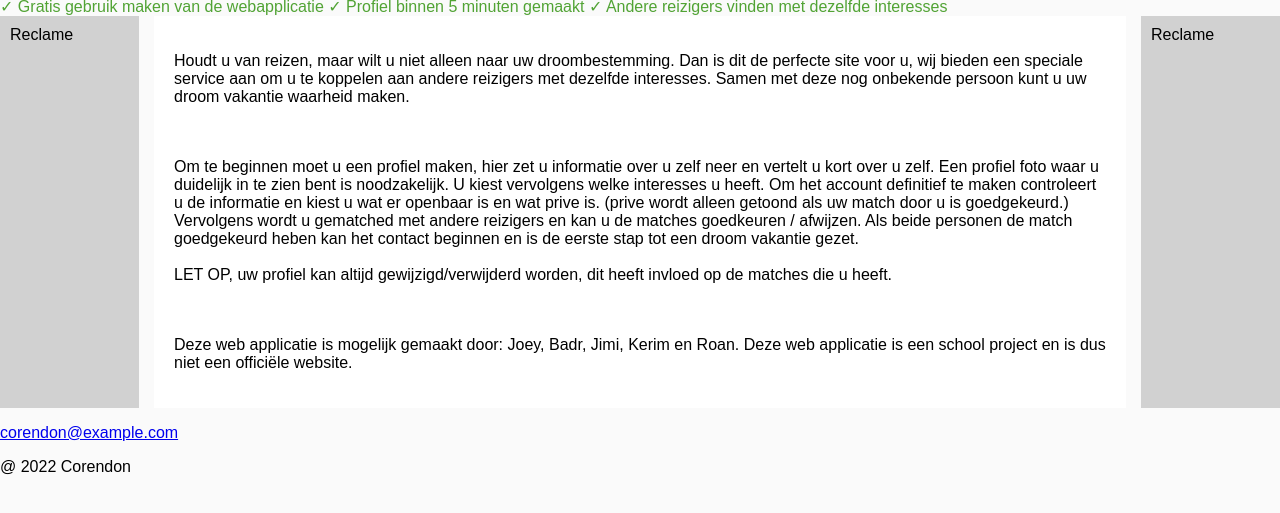
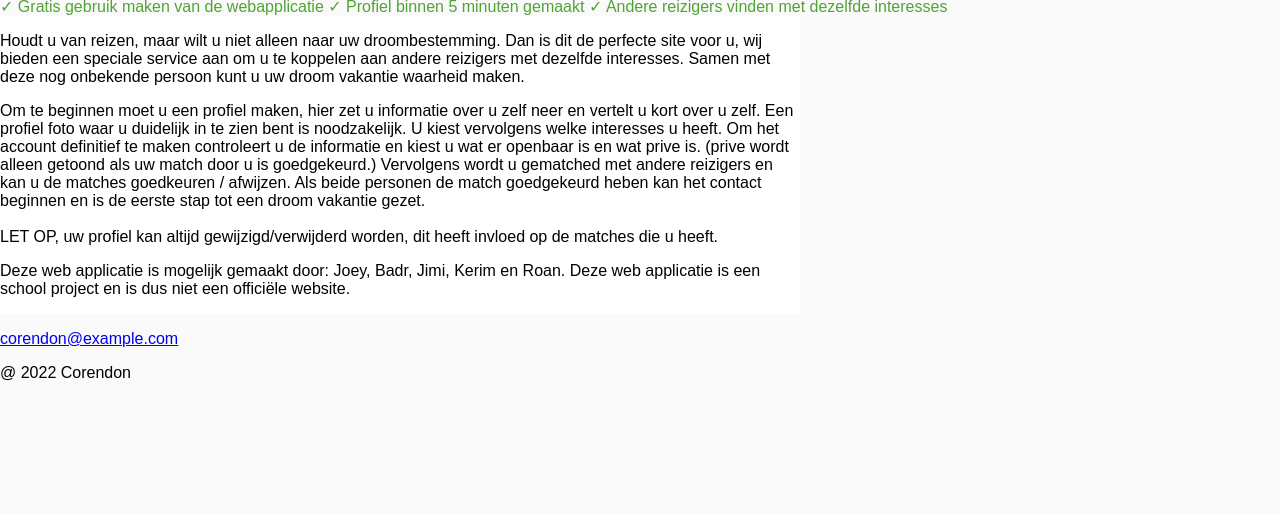
Before and after one commit to JoeyPoel/FYS, a plain HTML site: page index.html in a window 1280 px wide. Shown: the part 113-626 px from the top of the page. Drawn offline with Linux system fonts and the light colour scheme.

```diff
--- a/assets/css/styles.css
+++ b/assets/css/styles.css
@@ -103,28 +103,18 @@
 /* index.html */
 .container-1-index {
     display: flex;
+    align-self: center;
+    justify-content: center;
+    background-color: #51a334;
+    max-width: 800px;
+
 }
 
-.container-1-index div {
-    padding: 10px;
-}
-
-.box-1 {
-    background-color: #d1d1d1;
-    flex: 1;
-    margin-right: 15px;
-}
-
-.box-2 {
+.box-mid {
     background-color: white;
     flex: 8;
 }
 
-.box-3 {
-    background-color: #d1d1d1;
-    flex: 1;
-    margin-left: 15px;
-}
 
 /* profiel.html */
 .main-profiel {
--- a/index.html
+++ b/index.html
@@ -49,9 +49,11 @@
 
 <main>
 
+
+
     <div class="container-1-index">
-        <div class="box-1">Reclame</div>
-        <div class="box-2">
+
+        <div class="box-mid">
             <div>
                 <p>
                     Houdt u van reizen, maar wilt u niet alleen naar uw droombestemming.
@@ -81,7 +83,9 @@
                 </p>
             </div>
         </div>
-        <div class="box-3">Reclame</div>
+
+
+
     </div>
 </main>
 
```
Also changed, not shown: assets/img/rechts home page.jpg (added).
